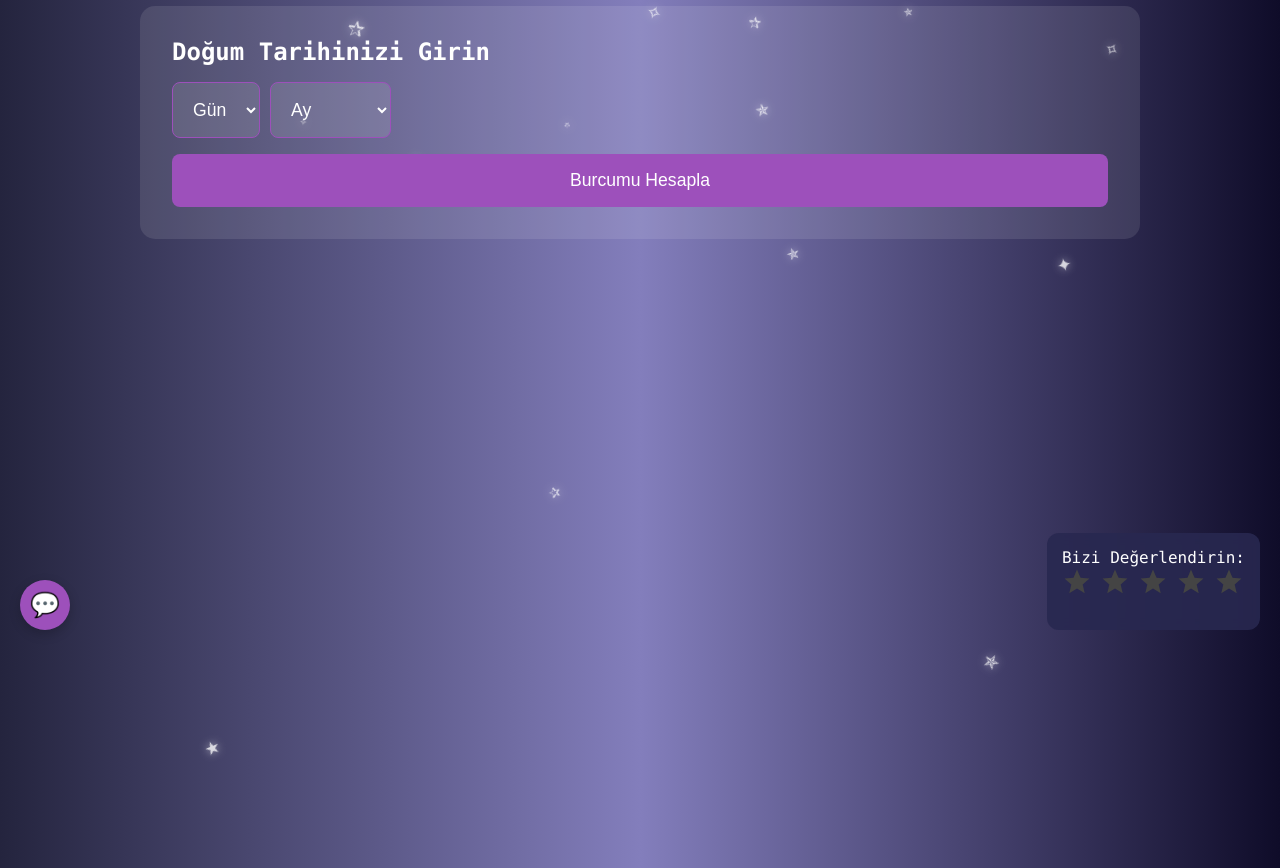
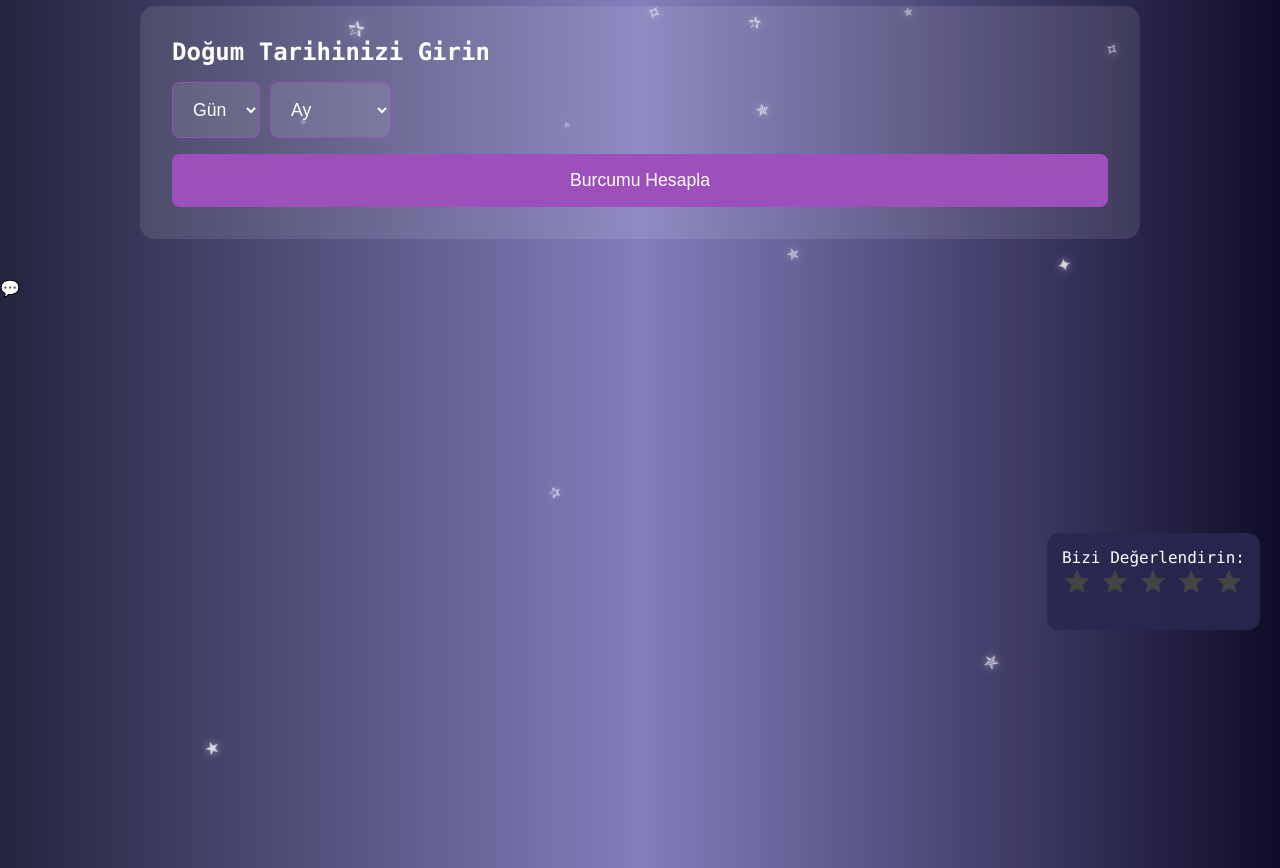
Before and after one commit to hazal327/AstroMood, a Flask app: page / in a window 1280 px wide. Shown: the part 150-1018 px from the top of the page. Run offline with Flask 3, Linux system fonts and the light colour scheme.

Commit message:
Update style.css

```diff
--- a/astroMood/static/css/style.css
+++ b/astroMood/static/css/style.css
@@ -376,45 +376,6 @@ button.active {
     font-weight: bold;
 }
 
-.motivation-widget {
-    position: fixed;
-    bottom: 20px;
-    left: 20px;
-    z-index: 999;
-    display: block; /* ARTIK GÖRÜNECEK */
-}
-
-.motivator-toggle {
-    width: 50px;
-    height: 50px;
-    background-color: #9d50bb;
-    color: white;
-    border-radius: 50%;
-    text-align: center;
-    line-height: 50px;
-    font-size: 1.5rem;
-    cursor: pointer;
-    box-shadow: 0 4px 12px rgba(0,0,0,0.2);
-    transition: transform 0.2s ease;
-}
-
-.motivator-toggle:hover {
-    transform: scale(1.1);
-}
-
-.motivator-card {
-    background-color: rgba(255, 255, 255, 0.95);
-    color: #333;
-    padding: 15px 20px;
-    border-radius: 12px;
-    margin-top: 10px;
-    max-width: 250px;
-    box-shadow: 0 4px 12px rgba(0,0,0,0.2);
-    font-weight: bold;
-    font-size: 1em;
-    display: block;
-}
-
 .hidden {
     display: none;
 }
```
